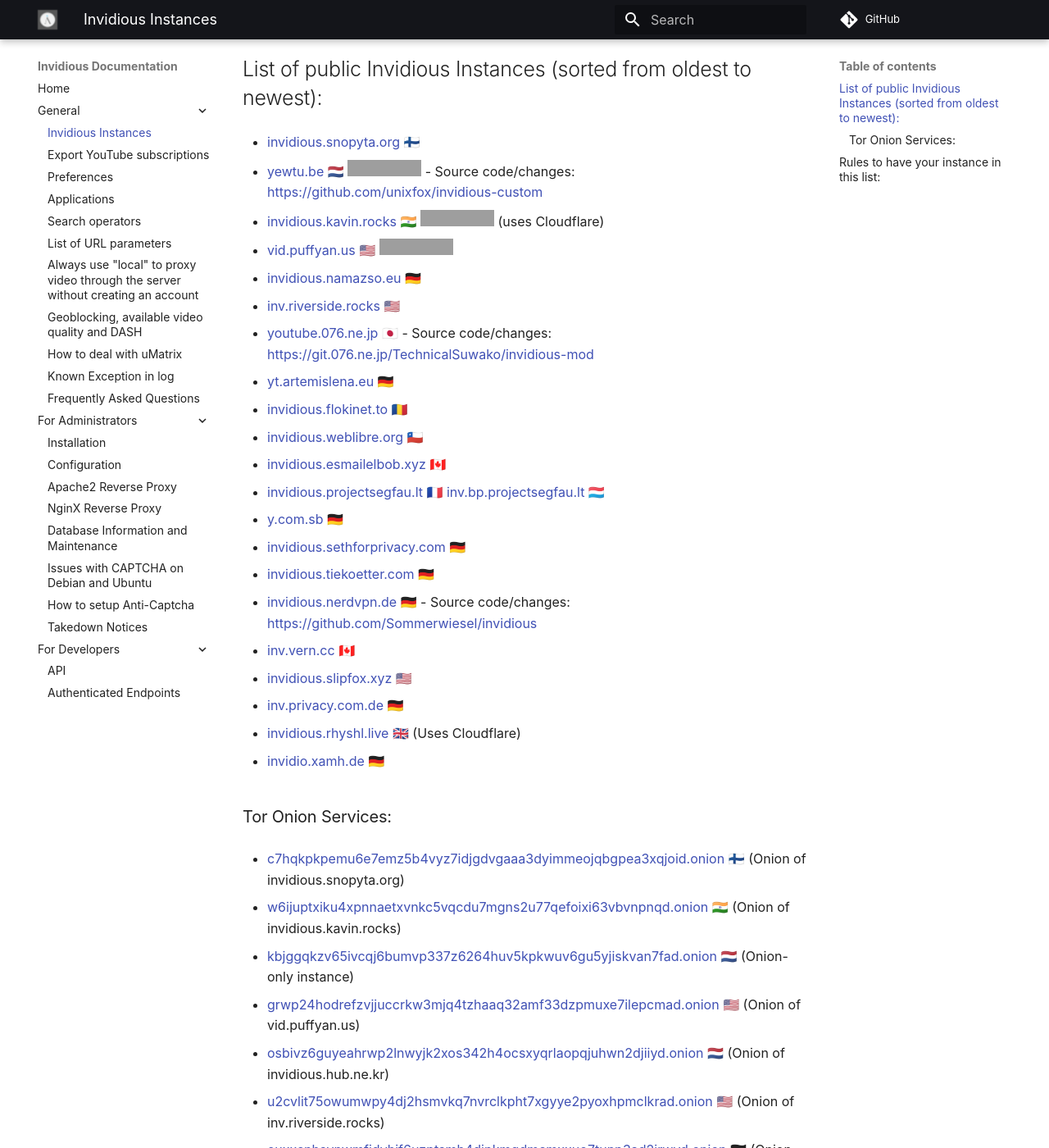
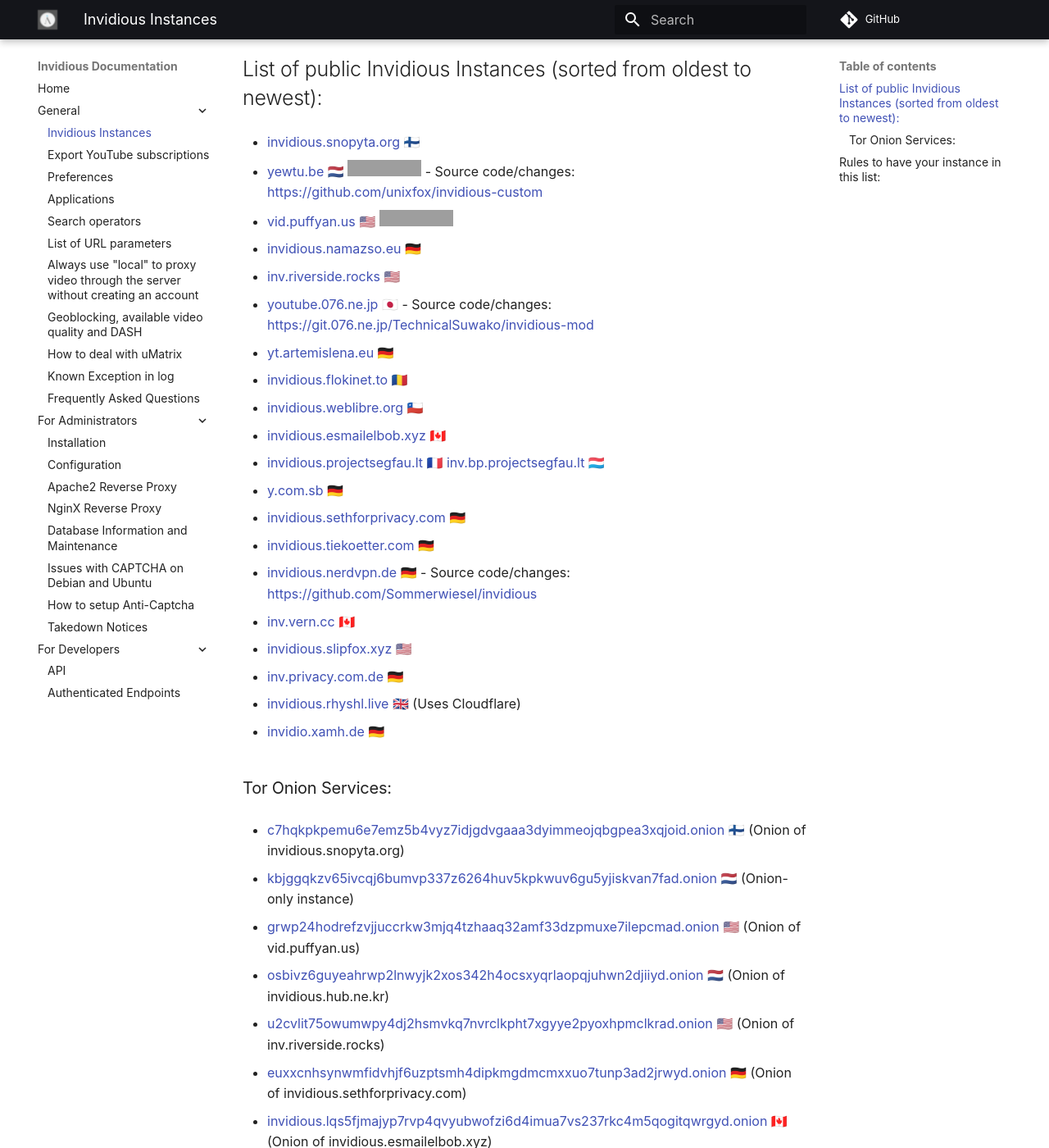
Before and after one commit to iv-org/documentation, an MkDocs documentation site: the page built from docs/instances.md, in a window 1280 px wide and 1400 px high, scrolled down 287 px. Shown: the whole window at 82% size. Built offline with MkDocs 1.6.1 and Material for MkDocs 9.7.7, drawn with Linux system fonts in a browser that asks for light colours; comment, search, counter and statistics services are not loaded; grey boxes are pictures that could not be loaded.

Commit message:
remove invidious.kavin.rocks

```diff
--- a/docs/instances.md
+++ b/docs/instances.md
@@ -11,8 +11,6 @@
 * [invidious.snopyta.org](https://invidious.snopyta.org) 🇫🇮
 
 * [yewtu.be](https://yewtu.be) 🇳🇱 [![Uptime Robot status](https://img.shields.io/uptimerobot/status/m783898765-2a4efa67aa8d1c7be6b1dd9d)](https://uptime.invidious.io/784257752) - Source code/changes: https://github.com/unixfox/invidious-custom
-
-* [invidious.kavin.rocks](https://invidious.kavin.rocks) 🇮🇳 [![Uptime Robot status](https://img.shields.io/uptimerobot/status/m786132664-f9fa738fba1c4dc2f7364f71)](https://status.kavin.rocks/786132664) (uses Cloudflare)
 
 * [vid.puffyan.us](https://vid.puffyan.us) 🇺🇸 [![Uptime Robot status](https://img.shields.io/uptimerobot/status/m786947233-1131c3f67b9a20621b1926d3?style=plastic)](https://stats.uptimerobot.com/n7A08HGVl6/786947233)
 
@@ -53,8 +51,6 @@
 ### Tor Onion Services:
 * [c7hqkpkpemu6e7emz5b4vyz7idjgdvgaaa3dyimmeojqbgpea3xqjoid.onion](http://c7hqkpkpemu6e7emz5b4vyz7idjgdvgaaa3dyimmeojqbgpea3xqjoid.onion) 🇫🇮 (Onion of invidious.snopyta.org)
 
-* [w6ijuptxiku4xpnnaetxvnkc5vqcdu7mgns2u77qefoixi63vbvnpnqd.onion](http://w6ijuptxiku4xpnnaetxvnkc5vqcdu7mgns2u77qefoixi63vbvnpnqd.onion) 🇮🇳 (Onion of invidious.kavin.rocks)
-
 * [kbjggqkzv65ivcqj6bumvp337z6264huv5kpkwuv6gu5yjiskvan7fad.onion](http://kbjggqkzv65ivcqj6bumvp337z6264huv5kpkwuv6gu5yjiskvan7fad.onion) 🇳🇱 (Onion-only instance)
 
 * [grwp24hodrefzvjjuccrkw3mjq4tzhaaq32amf33dzpmuxe7ilepcmad.onion](http://grwp24hodrefzvjjuccrkw3mjq4tzhaaq32amf33dzpmuxe7ilepcmad.onion) 🇺🇸 (Onion of vid.puffyan.us)
```
